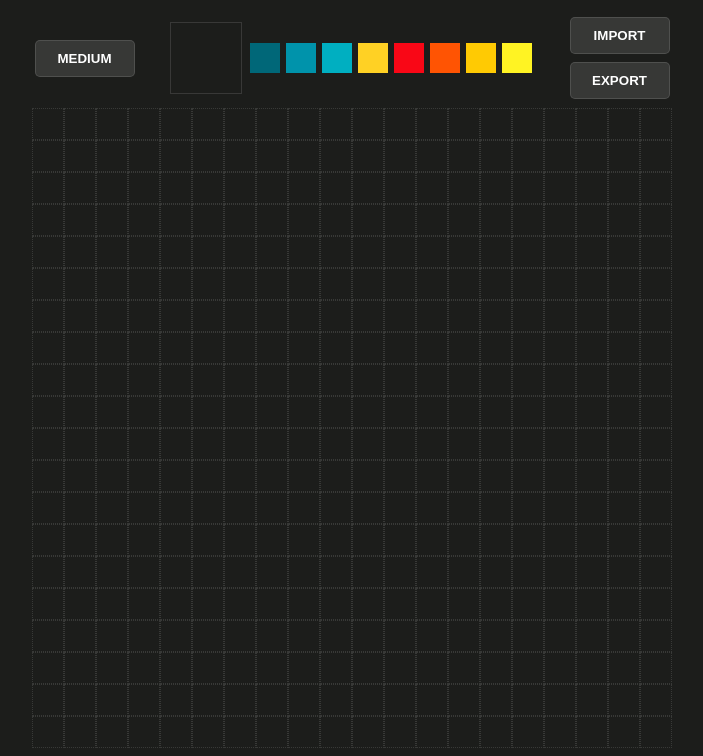
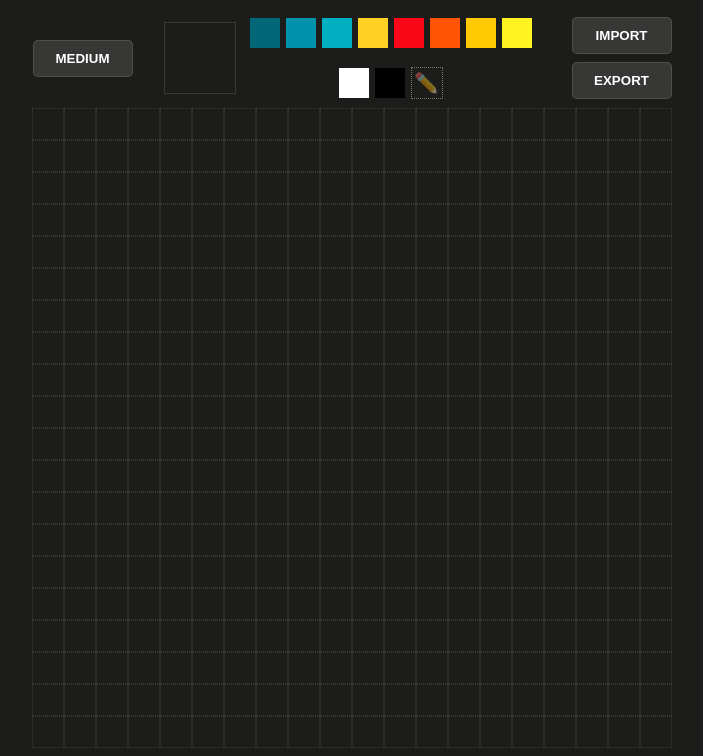
Before and after one commit to Cheng-DX/pixel-box, a Vue app: page / in a window 1280 px wide. Shown: the top 756 px of the page, without its empty margins (288-991 px from the left). Built offline with nearby package versions, Linux system fonts and the light colour scheme.

Commit message:
chore: change color

```diff
--- a/src/ColorPicker.vue
+++ b/src/ColorPicker.vue
@@ -11,7 +11,10 @@ const colors = [
   '#F90716',
   '#FF5403',
   '#FFCA03',
-  '#FFF323'
+  '#FFF323',
+  '#fff',
+  '#000',
+  ''
 ]
 </script>
 
@@ -23,10 +26,13 @@ const colors = [
         v-for="color in colors"
         @click="$emit('update:modelValue', color)"
         :style="{
-          backgroundColor: color
+          backgroundColor: color,
+          border: color === '' ? '1px dotted #ffffff66' : ''
         }"
         class="color-box"
-      ></div>
+      >
+        {{ color === '' ? '✏️' : '' }}
+      </div>
     </div>
   </div>
 </template>
@@ -51,10 +57,16 @@ const colors = [
   justify-content: center;
   align-items: center;
   margin-left: 5px;
+  max-width: 300px;
 }
 .color-box {
   height: 30px;
   width: 30px;
   margin: 3px;
+  color: rgba(255, 255, 255, 0.456);
+  font-size: 20px;
+  text-align: center;
+  line-height: 30px;
+  cursor: pointer;
 }
 </style>
```
Also changed, not shown: 5 other files (tests, documents, lock files or other folders).
